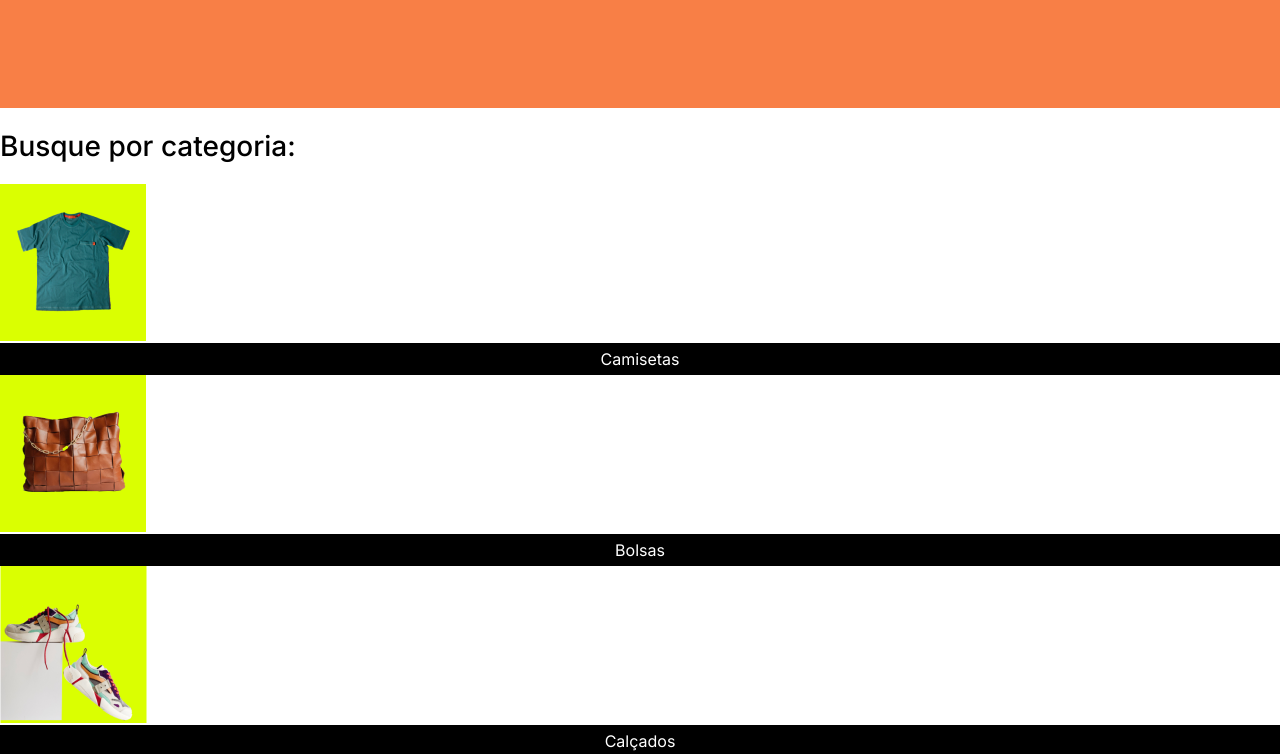
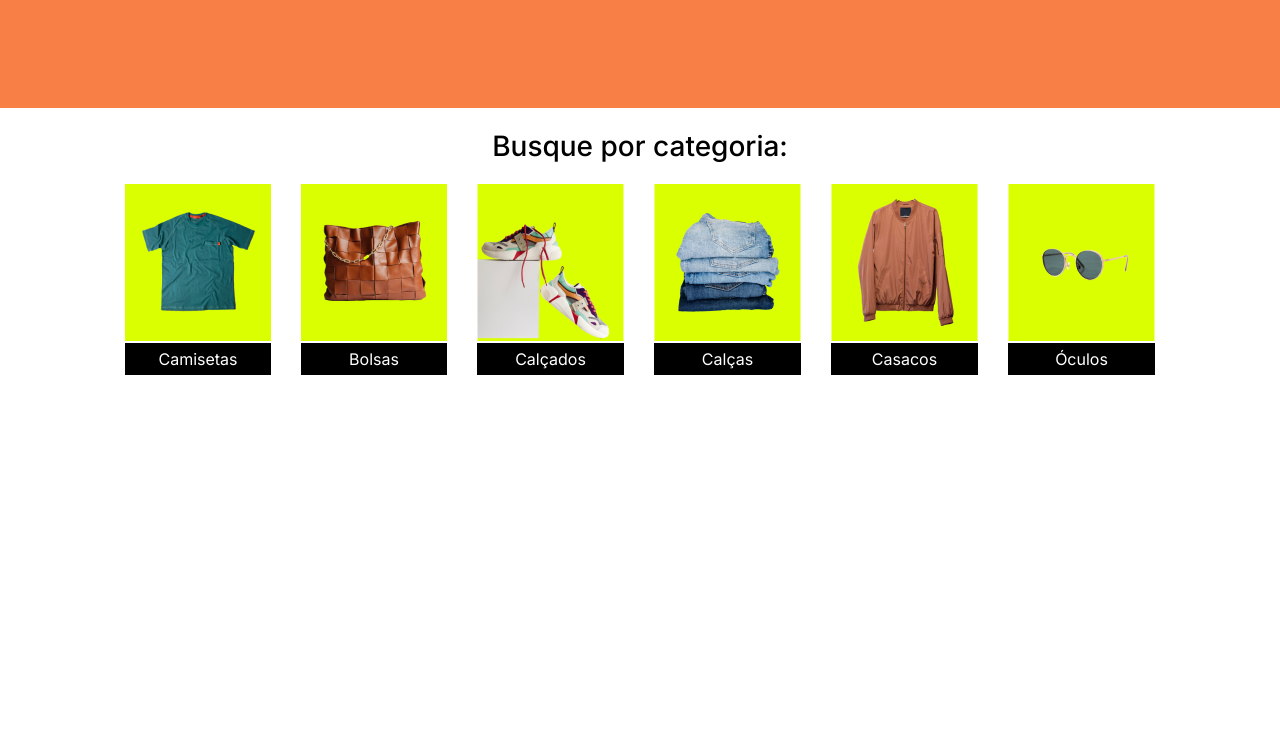
Before and after one commit to maleixorm/loja-meteora, a plain HTML site: page index.html in a window 1280 px wide. Shown: the part 4200-4954 px from the top of the page. After the commit the page ends 4575 px from the top, so only its background shows below. Drawn offline with Linux system fonts and the light colour scheme.

Commit message:
Implementando o CSS da seção categoria

```diff
--- a/css/secaoCategoria.css
+++ b/css/secaoCategoria.css
@@ -3,6 +3,15 @@
     font-family: var(--font-primary);
     font-size: 28px;
     font-weight: 500;
+    text-align: center;
+}
+
+.categoria__container {
+    display: flex;
+    flex-wrap: wrap;
+    justify-content: center;
+    align-items: center;
+    gap: 30px;
 }
 
 .categoria__card-texto {
```
